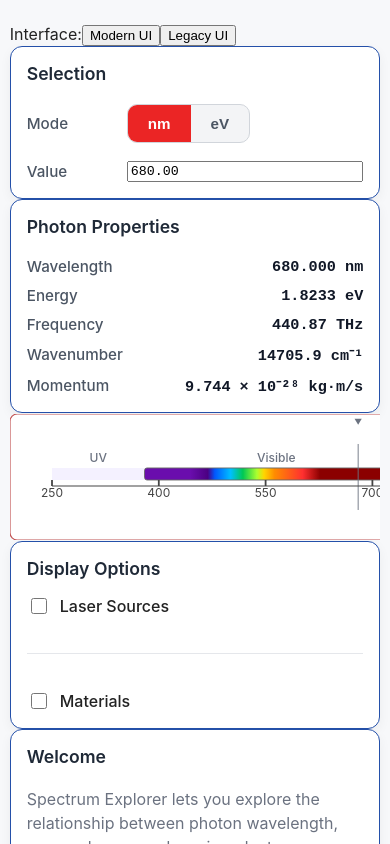
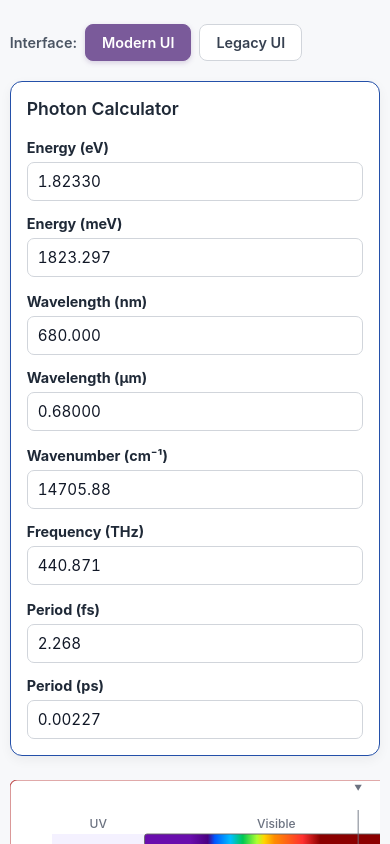
Before and after one commit to nknagu24/spectrum-explorer, a React (Vite) app: page / in a window 390 px wide. Shown: the top 844 px of the page. Built offline with nearby package versions, Linux system fonts and the light colour scheme.

Commit message:
Improve photon calculator interface

```diff
--- a/src/App.tsx
+++ b/src/App.tsx
@@ -1,41 +1,28 @@
+
 import { useEffect, useState } from "react";
 import "./index.css";
+
 import type { UIMode } from "./types/uiMode";
+import type { LaserCategory } from "./types/laserCategory";
+import type { Laser } from "./types/laser";
+import type { MaterialCategory } from "./types/materialCategory";
+import type { Material } from "./types/material";
+
 import LegacyInterface from "./components/LegacyInterface";
-
-import type { InputMode } from "./types/inputMode";
-import { photonFromWavelength } from "./physics/photon";
+import MultiUnitConverter from "./components/MultiUnitConverter";
 import WelcomeCard from "./components/WelcomeCard";
-import PhotonReadout from "./components/PhotonReadout";
 import SpectrumCanvas from "./components/SpectrumCanvas";
-import SelectionPanel from "./components/SelectionPanel";
-
 import OverlayPanel from "./components/OverlayPanel";
-import type { LaserCategory }
-  from "./types/laserCategory";
-import { findNearestLaser }
-  from "./data/lasers/findNearestLaser";
 import LaserInfoCard from "./components/LaserInfoCard";
 import AvailableLasers from "./components/AvailableLasers";
-import type { Laser } from "./types/laser";
-import type { MaterialCategory }
-  from "./types/materialCategory";
+import AvailableMaterials from "./components/AvailableMaterials";
+import MaterialInfoCard from "./components/MaterialInfoCard";
 
-import {
-  inputToWavelength,
-  energyToWavelength,
-} from "./physics/conversions";
+import { photonFromWavelength } from "./physics/photon";
+import { energyToWavelength } from "./physics/conversions";
 
-import type { Material }
-  from "./types/material";
-import AvailableMaterials
-  from "./components/AvailableMaterials";
-
-import MaterialInfoCard
-  from "./components/MaterialInfoCard";
-
-import { findNearestMaterial }
-  from "./data/materials/findNearestMaterial";
+import { findNearestLaser } from "./data/lasers/findNearestLaser";
+import { findNearestMaterial } from "./data/materials/findNearestMaterial";
 
 function App() {
   /* ==========================================================
@@ -44,17 +31,9 @@ function App() {
 
   const [wavelength, setWavelength] = useState(680);
 
-  const [inputMode, setInputMode] =
-    useState<InputMode>("nm");
-
-  const [showLasers, setShowLasers] =
-    useState(false);
-
+  const [showLasers, setShowLasers] = useState(false);
   const [laserCategory, setLaserCategory] =
     useState<LaserCategory>("modern");
-
-  const [inputText, setInputText] =
-    useState(wavelength.toFixed(2));
 
   const [selectedLaser, setSelectedLaser] =
     useState<Laser | null>(null);
@@ -62,18 +41,14 @@ function App() {
   const [selectedMaterial, setSelectedMaterial] =
     useState<Material | null>(null);
 
-  const [showMaterials, setShowMaterials] =
-    useState(false);
-
+  const [showMaterials, setShowMaterials] = useState(false);
   const [materialCategory, setMaterialCategory] =
     useState<MaterialCategory>("tmd");
-
 
   const [activePanel, setActivePanel] =
     useState<"laser" | "material" | null>(null);
 
-  const [uiMode, setUiMode] =
-    useState<UIMode>("modern");
+  const [uiMode, setUiMode] = useState<UIMode>("modern");
 
   /* ==========================================================
    * Derived Data
@@ -81,235 +56,83 @@ function App() {
 
   const photon = photonFromWavelength(wavelength);
 
+  /* ==========================================================
+   * Effects
+   * ========================================================== */
 
   useEffect(() => {
-
-    if (inputMode === "nm") {
-
-      setInputText(
-        wavelength.toFixed(2)
-      );
-
-    } else {
-
-      setInputText(
-        photon.energyEV.toFixed(4)
-      );
-
-    }
-
-  }, [
-    wavelength,
-    photon.energyEV,
-    inputMode,
-  ]);
-
+    setSelectedLaser(
+      findNearestLaser(wavelength, laserCategory)
+    );
+  }, [wavelength, laserCategory]);
 
   useEffect(() => {
-
-    setSelectedLaser(
-
-      findNearestLaser(
-        wavelength,
-        laserCategory,
-      )
-
-    );
-
-  }, [
-
-    wavelength,
-
-    laserCategory,
-
-  ]);
-
+    if (showLasers) {
+      setActivePanel("laser");
+    }
+  }, [showLasers]);
 
   useEffect(() => {
-
-    if (showLasers) {
-
-      setActivePanel("laser");
-
+    if (!showMaterials && activePanel === "material") {
+      if (showLasers) {
+        setActivePanel("laser");
+      } else {
+        setActivePanel(null);
+      }
     }
-
-  }, [
-
-    showLasers,
-
-  ]);
+  }, [showMaterials, showLasers, activePanel]);
 
   useEffect(() => {
-
-    if (
-
-      !showMaterials &&
-
-      activePanel === "material"
-
-    ) {
-
-      if (showLasers) {
-
-        setActivePanel("laser");
-
+    if (!showLasers && activePanel === "laser") {
+      if (showMaterials) {
+        setActivePanel("material");
       } else {
-
         setActivePanel(null);
-
       }
-
     }
-
-  }, [
-
-    showMaterials,
-
-    showLasers,
-
-    activePanel,
-
-  ]);
-
+  }, [showLasers, showMaterials, activePanel]);
 
   useEffect(() => {
-
-    if (
-
-      !showLasers &&
-
-      activePanel === "laser"
-
-    ) {
-
-      if (showMaterials) {
-
-        setActivePanel("material");
-
-      } else {
-
-        setActivePanel(null);
-
-      }
-
+    if (showMaterials) {
+      setActivePanel("material");
     }
-
-  }, [
-
-    showLasers,
-
-    showMaterials,
-
-    activePanel,
-
-  ]);
-
-
+  }, [showMaterials]);
 
   useEffect(() => {
+    setSelectedMaterial(
+      findNearestMaterial(wavelength, materialCategory)
+    );
+  }, [wavelength, materialCategory]);
 
-    if (showMaterials) {
-
-      setActivePanel("material");
-
-    }
-
-  }, [
-
-    showMaterials,
-
-  ]);
-
-
-
-  useEffect(() => {
-
-    setSelectedMaterial(
-
-      findNearestMaterial(
-
-        wavelength,
-
-        materialCategory,
-
-      )
-
-    );
-
-  }, [
-
-    wavelength,
-
-    materialCategory,
-
-  ]);
   /* ==========================================================
    * Event Handlers
    * ========================================================== */
-  function handleLaserSelect(
-    laser: Laser,
-  ) {
+
+  function handleLaserSelect(laser: Laser) {
     setActivePanel("laser");
     setSelectedLaser(laser);
 
-    if (
-      laser.wavelength >= 250 &&
-      laser.wavelength <= 1000
-    ) {
-
-      setWavelength(
-        laser.wavelength,
-      );
-
+    if (laser.wavelength >= 250 && laser.wavelength <= 1000) {
+      setWavelength(laser.wavelength);
     }
-
   }
 
+  function handleMaterialSelect(material: Material) {
+    setActivePanel("material");
+    setSelectedMaterial(material);
 
-
-
-  function handleMaterialSelect(
-    material: Material,
-  ) {
-    setActivePanel("material");
-    setSelectedMaterial(
-      material,
+    const selectedWavelength = energyToWavelength(
+      material.bandgapEV
     );
 
-    const wavelength =
-      energyToWavelength(
-        material.bandgapEV,
-      );
-
     if (
-      wavelength >= 250 &&
-      wavelength <= 1000
+      selectedWavelength >= 250 &&
+      selectedWavelength <= 1000
     ) {
-
-      setWavelength(
-        wavelength,
-      );
-
+      setWavelength(selectedWavelength);
     }
-
   }
 
-  function commitInput() {
-
-    const value = Number(inputText);
-
-    if (Number.isNaN(value)) {
-      return;
-    }
-
-    setWavelength(
-      inputToWavelength(
-        value,
-        inputMode,
-      )
-    );
-
-  }
   /* ==========================================================
    * Render
    * ========================================================== */
@@ -348,37 +171,18 @@ function App() {
 
       {uiMode === "modern" ? (
         <>
-          <div className="top-panel">
+          <div className="card photon-calculator-card">
+            <h2>Photon Calculator</h2>
 
-            <div className="card selection-card">
-
-              <h2>Selection</h2>
-
-              <SelectionPanel
-                inputMode={inputMode}
-                inputText={inputText}
-                onInputModeChange={setInputMode}
-                onInputTextChange={setInputText}
-                onCommit={commitInput}
-              />
-
-            </div>
-
-            <div className="card properties-card">
-
-              <h2>Photon Properties</h2>
-
-              <PhotonReadout
-                photon={photon}
-              />
-
-            </div>
+            <MultiUnitConverter
+              photon={photon}
+              onWavelengthChange={setWavelength}
+            />
           </div>
 
 
 
           <div className="spectrum-scroll">
-
             <SpectrumCanvas
               wavelength={wavelength}
               showLasers={showLasers}
@@ -387,136 +191,79 @@ function App() {
               materialCategory={materialCategory}
               onWavelengthChange={setWavelength}
             />
-
           </div>
 
           <div className="bottom-panel">
-
             <div className="card overlay-card">
-
               <OverlayPanel
                 showLasers={showLasers}
                 laserCategory={laserCategory}
                 onShowLasersChange={setShowLasers}
                 onLaserCategoryChange={setLaserCategory}
-
                 showMaterials={showMaterials}
                 materialCategory={materialCategory}
                 onShowMaterialsChange={setShowMaterials}
                 onMaterialCategoryChange={setMaterialCategory}
               />
+            </div>
 
-            </div>
             <div className="card information-card">
               {showLasers && showMaterials && (
-
                 <div className="information-toggle">
-
                   <button
-
                     className={
                       activePanel === "laser"
                         ? "toggle-button active"
                         : "toggle-button"
                     }
-
-                    onClick={() =>
-                      setActivePanel("laser")
-                    }
-
+                    onClick={() => setActivePanel("laser")}
                   >
-
                     Laser
-
                   </button>
 
                   <button
-
                     className={
                       activePanel === "material"
                         ? "toggle-button active"
                         : "toggle-button"
                     }
-
-                    onClick={() =>
-                      setActivePanel("material")
-                    }
-
+                    onClick={() => setActivePanel("material")}
                   >
-
                     Material
-
                   </button>
-
-
                 </div>
-
               )}
 
+              {activePanel === null && <WelcomeCard />}
 
-              {activePanel === null && (
-
-                <WelcomeCard />
-
+              {activePanel === "laser" && selectedLaser && (
+                <LaserInfoCard laser={selectedLaser} />
               )}
 
-              {activePanel === "laser" &&
-                selectedLaser && (
-
-                  <LaserInfoCard
-                    laser={selectedLaser}
-                  />
-
-                )}
-
-              {activePanel === "material" &&
-                selectedMaterial && (
-
-                  <MaterialInfoCard
-                    material={selectedMaterial}
-                  />
-
-                )}
-
+              {activePanel === "material" && selectedMaterial && (
+                <MaterialInfoCard material={selectedMaterial} />
+              )}
             </div>
-
           </div>
 
-
           {showLasers && (
-
             <div className="card available-lasers-card">
-
               <AvailableLasers
-
                 category={laserCategory}
-
                 selectedLaser={selectedLaser}
-
                 onLaserSelect={handleLaserSelect}
-
               />
-
             </div>
-
           )}
 
           {showMaterials && (
-
             <div className="card available-materials-card">
-
               <AvailableMaterials
-
                 category={materialCategory}
-
                 selectedMaterial={selectedMaterial}
-
                 onMaterialSelect={handleMaterialSelect}
-
               />
-
             </div>
-
           )}
         </>
       ) : (
@@ -525,7 +272,6 @@ function App() {
           onWavelengthChange={setWavelength}
         />
       )}
-
     </main>
   );
 }
--- a/src/components/MultiUnitConverter.tsx
+++ b/src/components/MultiUnitConverter.tsx
@@ -54,7 +54,7 @@ function wavelengthFromField(
         case "frequencyTHz":
             return 299792.458 / value;
         case "periodFs":
-            return 299792.458 * value / 1000;
+            return (299792.458 * value) / 1000;
         case "periodPs":
             return 299792.458 * value;
     }
@@ -62,34 +62,42 @@ function wavelengthFromField(
 
 const fieldGroups: {
     title: string;
-    fields: { key: FieldKey; unit: string; label: string }[];
+    fields: { key: FieldKey; label: string; unit: string }[];
 }[] = [
         {
             title: "Energy",
             fields: [
-                { key: "energyEV", label: "Energy", unit: "eV" },
-                { key: "energyMeV", label: "Energy", unit: "meV" },
+                { key: "energyEV", label: "Energy (eV)", unit: "eV" },
+                { key: "energyMeV", label: "Energy (meV)", unit: "meV" },
             ],
         },
         {
             title: "Wavelength",
             fields: [
-                { key: "wavelengthNm", label: "Wavelength", unit: "nm" },
-                { key: "wavelengthUm", label: "Wavelength", unit: "µm" },
+                { key: "wavelengthNm", label: "Wavelength (nm)", unit: "nm" },
+                { key: "wavelengthUm", label: "Wavelength (µm)", unit: "µm" },
             ],
         },
         {
             title: "Frequency and wavenumber",
             fields: [
-                { key: "wavenumber", label: "Wavenumber", unit: "cm⁻¹" },
-                { key: "frequencyTHz", label: "Frequency", unit: "THz" },
+                {
+                    key: "wavenumber",
+                    label: "Wavenumber (cm⁻¹)",
+                    unit: "cm⁻¹",
+                },
+                {
+                    key: "frequencyTHz",
+                    label: "Frequency (THz)",
+                    unit: "THz",
+                },
             ],
         },
         {
             title: "Period",
             fields: [
-                { key: "periodFs", label: "Period", unit: "fs" },
-                { key: "periodPs", label: "Period", unit: "ps" },
+                { key: "periodFs", label: "Period (fs)", unit: "fs" },
+                { key: "periodPs", label: "Period (ps)", unit: "ps" },
             ],
         },
     ];
@@ -101,29 +109,51 @@ export default function MultiUnitConverter({
     const [fields, setFields] = useState<Fields>(() =>
         fieldsFromWavelength(photon.wavelengthNm)
     );
-    const [activeField, setActiveField] = useState<FieldKey | null>(null);
+
+    const [activeField, setActiveField] =
+        useState<FieldKey | null>(null);
 
     useEffect(() => {
         const next = fieldsFromWavelength(photon.wavelengthNm);
 
         setFields((current) => {
-            if (!activeField) return next;
-            return { ...next, [activeField]: current[activeField] };
+            if (!activeField) {
+                return next;
+            }
+
+            return {
+                ...next,
+                [activeField]: current[activeField],
+            };
         });
     }, [photon.wavelengthNm, activeField]);
 
     function handleChange(key: FieldKey, text: string) {
         setActiveField(key);
-        setFields((current) => ({ ...current, [key]: text }));
 
-        const value = Number(text);
-        if (text.trim() === "" || !Number.isFinite(value) || value <= 0) {
+        setFields((current) => ({
+            ...current,
+            [key]: text,
+        }));
+
+        const trimmedText = text.trim();
+
+        if (trimmedText === "") {
+            return;
+        }
+
+        const value = Number(trimmedText);
+
+        if (!Number.isFinite(value) || value <= 0) {
             return;
         }
 
         const wavelengthNm = wavelengthFromField(key, value);
 
-        if (Number.isFinite(wavelengthNm) && wavelengthNm > 0) {
+        if (
+            Number.isFinite(wavelengthNm) &&
+            wavelengthNm > 0
+        ) {
             onWavelengthChange(wavelengthNm);
         }
     }
@@ -136,24 +166,37 @@ export default function MultiUnitConverter({
     return (
         <div className="multi-unit-converter">
             {fieldGroups.map((group) => (
-                <section className="converter-group" key={group.title}>
-                    <h3>{group.title}</h3>
+                <section
+                    className="converter-group"
+                    key={group.title}
+                >
                     {group.fields.map((field) => (
-                        <label className="converter-field" key={field.key}>
-                            <span>{field.label}</span>
+                        <label
+                            className="converter-field"
+                            key={field.key}
+                        >
+                            <span className="converter-label">
+                                {field.label}
+                            </span>
+
+                            <div className="converter-input-row">
                                 <input
-                                type="number"
-                                min="0"
-                                step="any"
+                                    type="text"
+                                    inputMode="decimal"
                                     value={fields[field.key]}
-                                onFocus={() => setActiveField(field.key)}
+                                    onFocus={() =>
+                                        setActiveField(field.key)
+                                    }
                                     onChange={(event) =>
-                                    handleChange(field.key, event.target.value)
+                                        handleChange(
+                                            field.key,
+                                            event.target.value
+                                        )
                                     }
                                     onBlur={handleBlur}
-                                aria-label={`${field.label} in ${field.unit}`}
+                                    aria-label={field.label}
                                 />
-                            <span className="converter-unit">{field.unit}</span>
+                            </div>
                         </label>
                     ))}
                 </section>
--- a/src/index.css
+++ b/src/index.css
@@ -728,3 +728,71 @@ p {
   border-radius: 999px;
 
 }
+
+
+
+.photon-calculator-card {
+  width: 100%;
+  box-sizing: border-box;
+  margin-bottom: 24px;
+}
+
+
+
+/* ==========================================================
+   Interface Mode Switch
+   ========================================================== */
+
+.ui-mode-switch {
+  display: flex;
+  align-items: center;
+  gap: 12px;
+  margin-bottom: 20px;
+  color: #4b5563;
+  font-size: 0.9rem;
+  font-weight: 600;
+}
+
+.ui-mode-switch>span {
+  flex-shrink: 0;
+}
+
+.ui-mode-switch button {
+  padding: 9px 16px;
+  border: 1px solid #d1d5db;
+  border-radius: 8px;
+  background: #fff;
+  color: #374151;
+  font: inherit;
+  font-size: 0.9rem;
+  cursor: pointer;
+  transition:
+    background-color 0.2s ease,
+    border-color 0.2s ease,
+    color 0.2s ease,
+    box-shadow 0.2s ease;
+}
+
+.ui-mode-switch button:hover:not(.active) {
+  background: #f3f4f6;
+  border-color: #9ca3af;
+}
+
+.ui-mode-switch button.active {
+  background: #7a5a9a;
+  border-color: #7a5a9a;
+  color: #fff;
+  box-shadow: 0 2px 5px rgba(122, 90, 154, 0.25);
+}
+
+.ui-mode-switch button:focus-visible {
+  outline: 2px solid #7a5a9a;
+  outline-offset: 3px;
+}
+
+@media (max-width: 480px) {
+  .ui-mode-switch {
+    flex-wrap: wrap;
+    gap: 8px;
+  }
+}
--- a/src/styles/multiUnitConverter.css
+++ b/src/styles/multiUnitConverter.css
@@ -5,57 +5,65 @@
     align-items: start;
 }
 
-.converter-group h3 {
-    margin: 0 0 10px;
-    font-size: 0.95rem;
-    font-weight: 600;
+.converter-group {
+    display: flex;
+    flex-direction: column;
+    gap: 14px;
+    min-width: 0;
 }
 
 .converter-field {
-    display: grid;
-    grid-template-columns: minmax(0, 1fr) auto;
-    gap: 4px 8px;
-    align-items: center;
-    margin-bottom: 10px;
+    display: flex;
+    flex-direction: column;
+    align-items: stretch;
+    gap: 6px;
+    min-width: 0;
 }
 
-.converter-field>span:first-child {
-    grid-column: 1 / -1;
-    font-size: 0.85rem;
-    color: #444;
+.converter-label {
+    font-size: 0.9rem;
+    font-weight: 700;
+    color: #1f2937;
+}
+
+.converter-input-row {
+    min-width: 0;
 }
 
 .converter-field input {
     width: 100%;
     min-width: 0;
-    padding: 5px 7px;
-    border: 1px solid #999;
-    border-radius: 3px;
-    background: white;
-    color: #171717;
+    padding: 9px 10px;
+    border: 1px solid #d1d5db;
+    border-radius: 7px;
+    background: #fff;
+    color: #111827;
     font: inherit;
     font-size: 0.95rem;
+    font-variant-numeric: tabular-nums;
+    transition: border-color 0.2s ease, box-shadow 0.2s ease;
+}
+
+.converter-field input:hover {
+    border-color: #9ca3af;
 }
 
 .converter-field input:focus {
-    outline: 2px solid #555;
-    outline-offset: 1px;
-}
-
-.converter-unit {
-    white-space: nowrap;
-    font-size: 0.92rem;
+    outline: none;
+    border-color: #2563eb;
+    box-shadow: 0 0 0 3px rgba(37, 99, 235, 0.13);
 }
 
 @media (max-width: 850px) {
     .multi-unit-converter {
         grid-template-columns: repeat(2, minmax(0, 1fr));
-        gap: 18px 24px;
+        gap: 20px 24px;
     }
 }
 
 @media (max-width: 480px) {
     .multi-unit-converter {
         grid-template-columns: 1fr;
+        gap: 16px;
     }
 }
```
Lines whose indentation alone changed are shown as unchanged.
